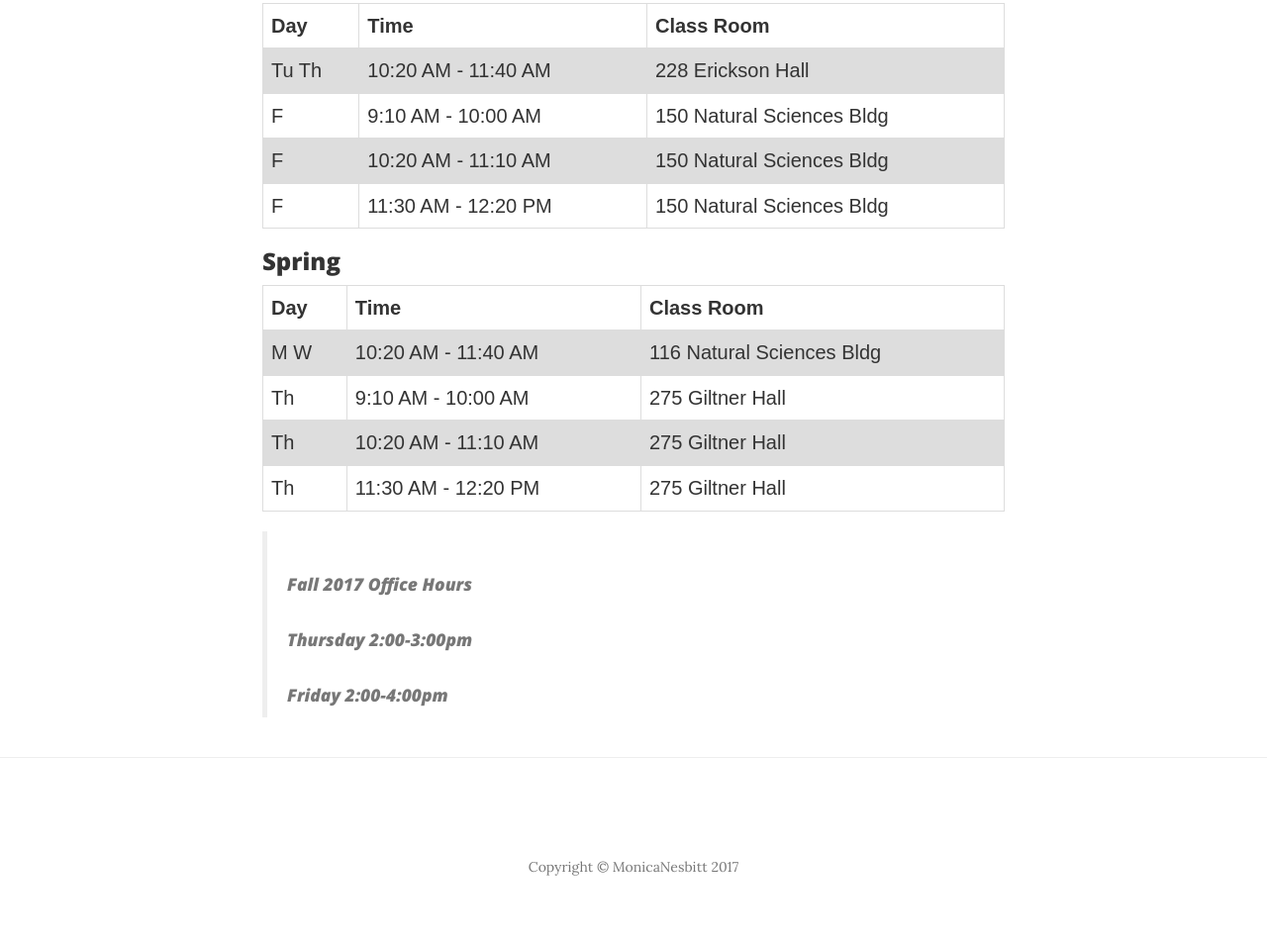
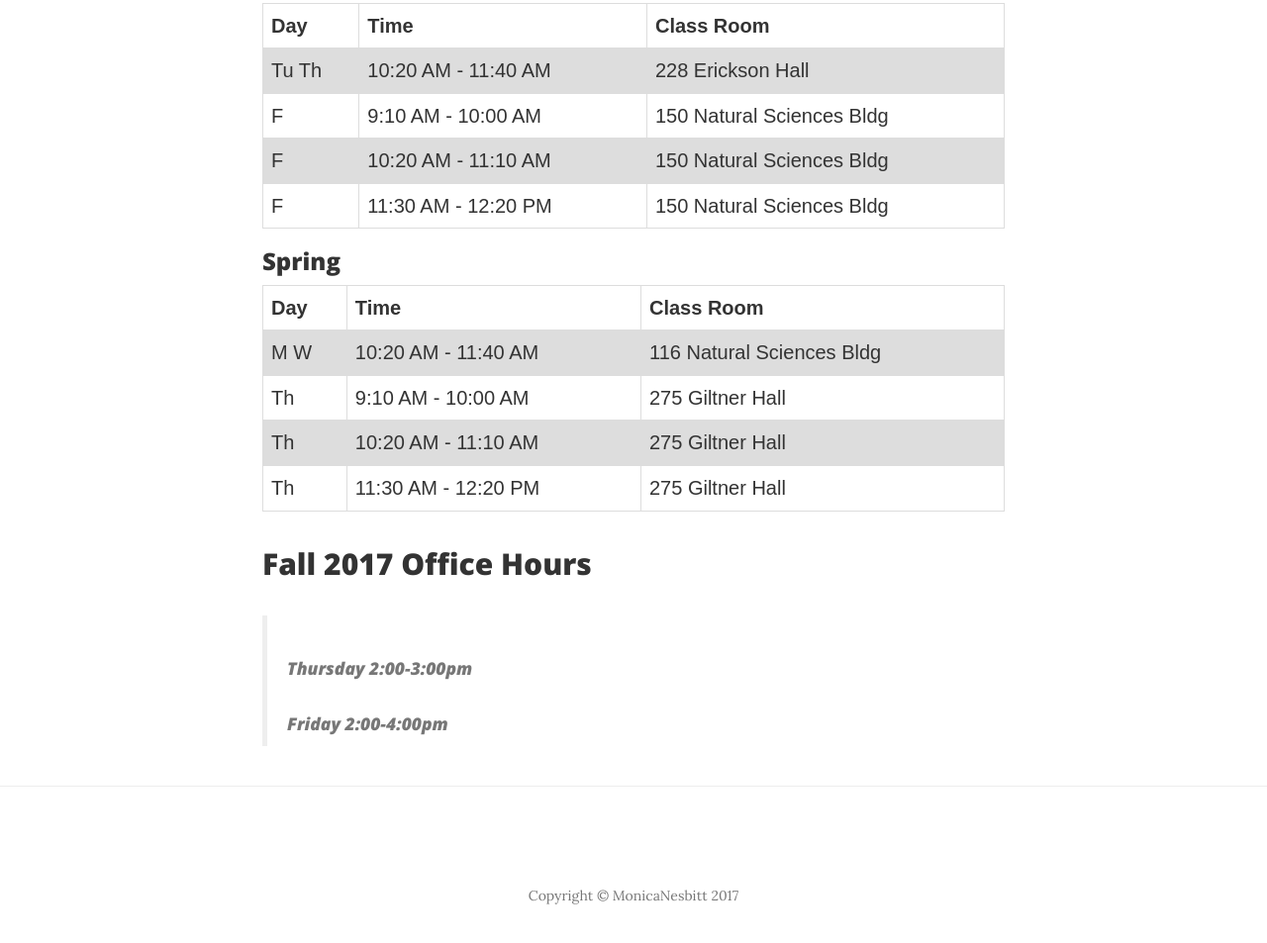
Before and after one commit to MonNesbitt/Website, a website: page teaching.html in a window 1280 px wide. Shown: the part 1081-2034 px from the top of the page at 99% size. Drawn offline with nearby package versions, Linux system fonts and the light colour scheme.

Commit message:
Update teaching.html

```diff
--- a/teaching.html
+++ b/teaching.html
@@ -179,8 +179,8 @@ tr:nth-child(even) {
 
 
 
-               <h2> <blockquote>
-                        <p>Fall 2017 Office Hours</p>
+               <h2><p>Fall 2017 Office Hours</p>
+                   <blockquote>
                         <p>Thursday 2:00-3:00pm </p>
                         <p>Friday 2:00-4:00pm </p>
                    </blockquote>
```
